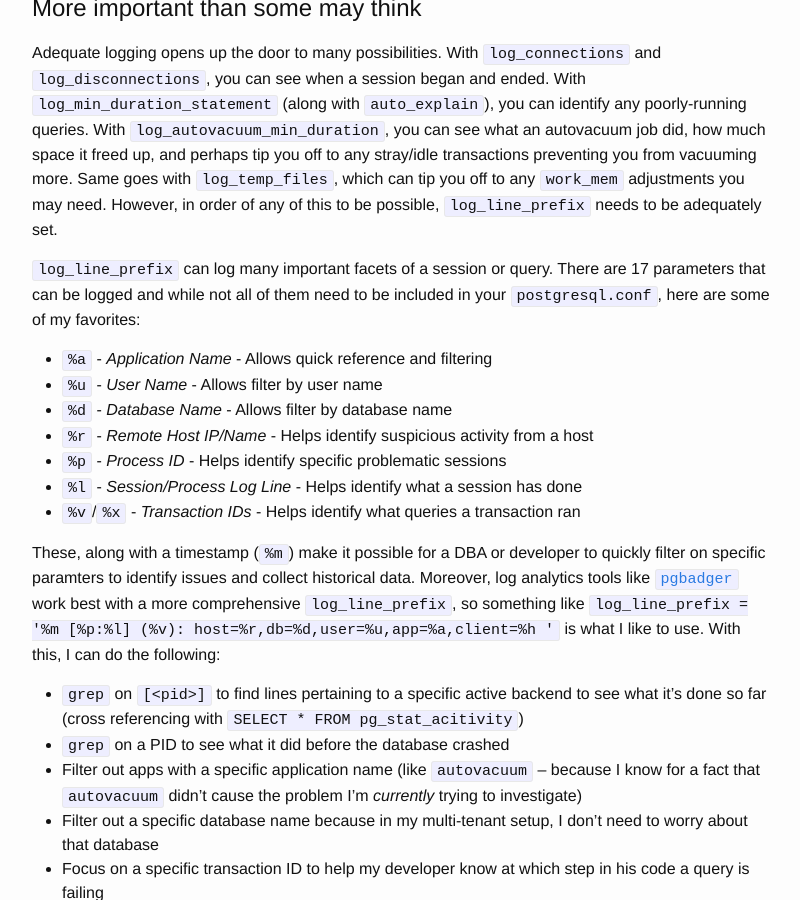
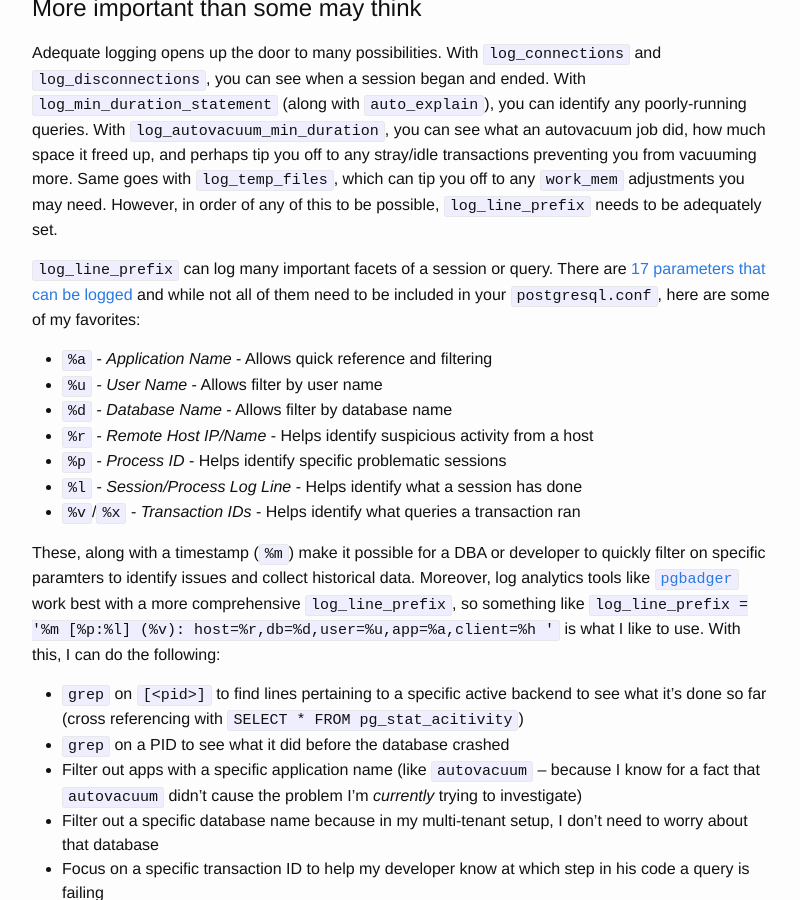
Before and after one commit to richyen/richyen.github.io, a Jekyll site: the page built from _posts/2020-01-29-underestimating_log.markdown, in a window 1280 px wide and 900 px high, scrolled down 918 px. Shown: the whole window, without its empty margins (238-1038 px from the left). Built offline with Jekyll 4.4.1, drawn with Linux system fonts in a browser that asks for light colours; comment, search, counter and statistics services are not loaded; some of the changed lines change nothing that is shown.

Commit message:
add link to documentation

```diff
--- a/_posts/2020-01-29-underestimating_log.markdown
+++ b/_posts/2020-01-29-underestimating_log.markdown
@@ -23,7 +23,7 @@ _EDIT_: Some of these conf files were from EDB Postgres Advanced Server (EPAS) d
 # More important than some may think
 Adequate logging opens up the door to many possibilities.  With `log_connections` and `log_disconnections`, you can see when a session began and ended.  With `log_min_duration_statement` (along with `auto_explain`), you can identify any poorly-running queries.  With `log_autovacuum_min_duration`, you can see what an autovacuum job did, how much space it freed up, and perhaps tip you off to any stray/idle transactions preventing you from vacuuming more.  Same goes with `log_temp_files`, which can tip you off to any `work_mem` adjustments you may need.  However, in order of any of this to be possible, `log_line_prefix` needs to be adequately set.
 
-`log_line_prefix` can log many important facets of a session or query.  There are 17 parameters that can be logged and while not all of them need to be included in your `postgresql.conf`, here are some of my favorites:
+`log_line_prefix` can log many important facets of a session or query.  There are [17 parameters that can be logged](https://www.postgresql.org/docs/current/runtime-config-logging.html#GUC-LOG-LINE-PREFIX) and while not all of them need to be included in your `postgresql.conf`, here are some of my favorites:
 
 * `%a` - _Application Name_ - Allows quick reference and filtering
 * `%u` - _User Name_ - Allows filter by user name
```
